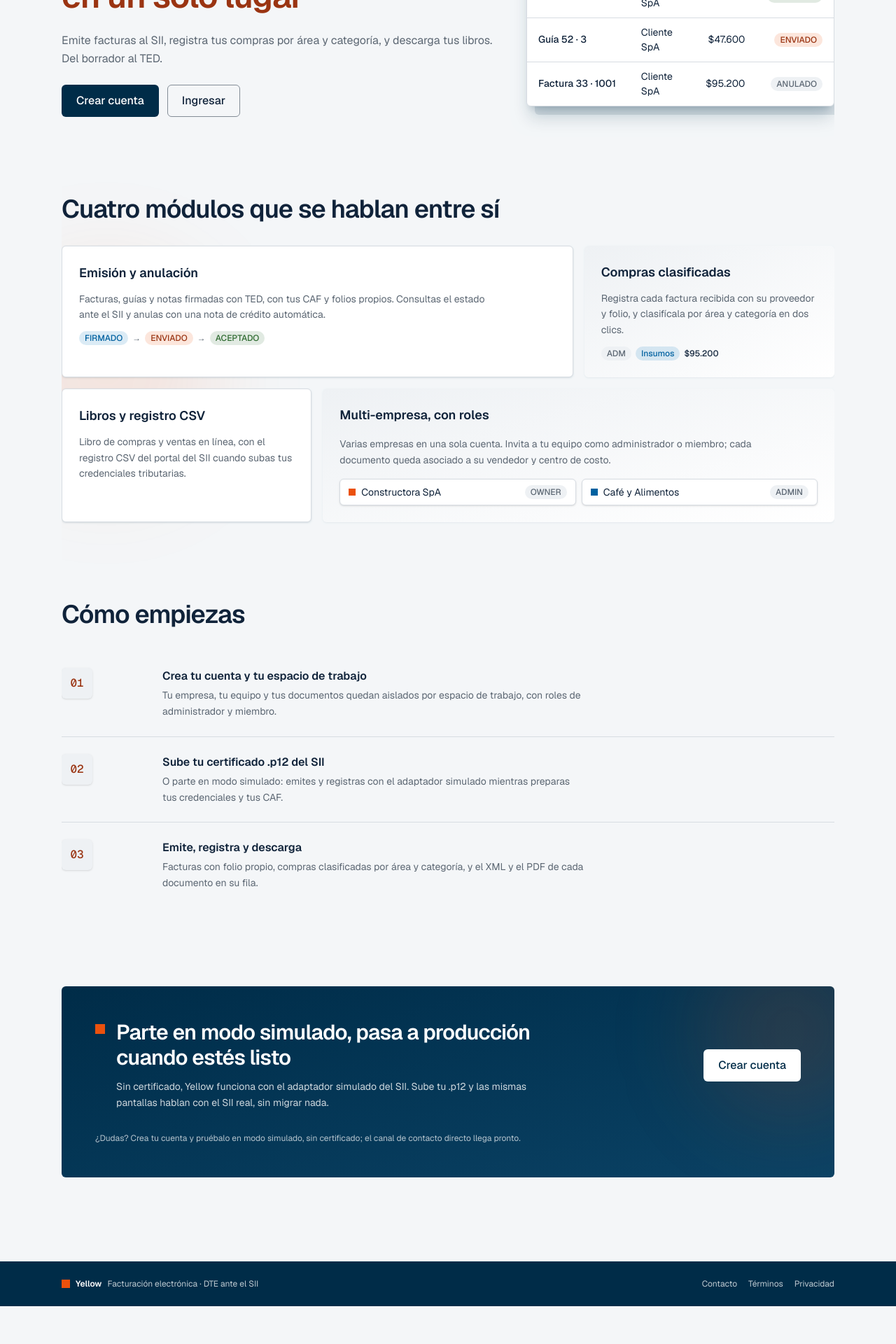
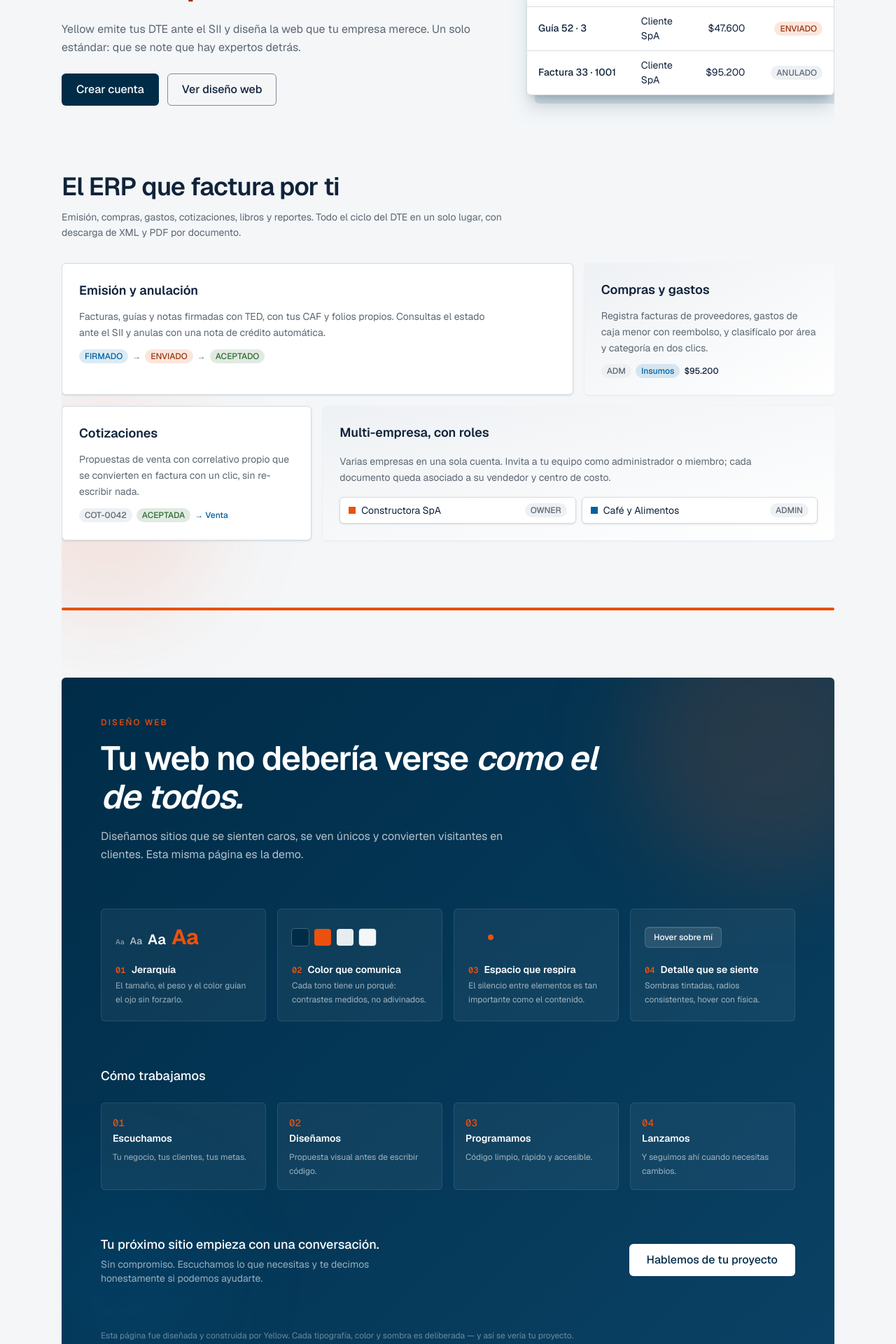
Before and after one commit to fvnks/yellow, a Next.js app: page / in a window 1280 px wide. Shown: the part 400-2320 px from the top of the page at 70% size. Before the commit the page ends 2266 px from the top, so only its background shows below. Built offline with nearby package versions, Linux system fonts and the light colour scheme; no server answers.

Commit message:
feat(landing): dual ERP y diseno web con demos vivos de principios

```diff
--- a/src/app/page.tsx
+++ b/src/app/page.tsx
@@ -5,9 +5,7 @@ import { SOPORTE_EMAIL } from "@/lib/contacto";
 export const dynamic = "force-dynamic";
 
 /**
- * Preview real del producto para el hero: mismas clases que la lista de
- * ventas (.panel/.tbl/.chip) con montos de ejemplo con IVA que cierra
- * exacto (100.000 + 19% = 119.000). No es un screenshot falso.
+ * Preview real del producto para el hero del ERP.
  */
 const FILAS_PREVIEW = [
   {
@@ -33,33 +31,68 @@ const FILAS_PREVIEW = [
   },
 ];
 
-const PASOS = [
+const PRINCIPIOS = [
   {
     n: "01",
-    titulo: "Crea tu cuenta y tu espacio de trabajo",
-    detalle:
-      "Tu empresa, tu equipo y tus documentos quedan aislados por espacio de trabajo, con roles de administrador y miembro.",
+    titulo: "Jerarquía",
+    desc: "El tamaño, el peso y el color guían el ojo sin forzarlo.",
+    demo: (
+      <span className="flex items-baseline gap-2">
+        <span className="text-[10px] font-medium text-white/50">Aa</span>
+        <span className="text-sm font-medium text-white/70">Aa</span>
+        <span className="text-xl font-semibold text-white">Aa</span>
+        <span className="text-3xl font-bold tracking-tight text-orange">Aa</span>
+      </span>
+    ),
   },
   {
     n: "02",
-    titulo: "Sube tu certificado .p12 del SII",
-    detalle:
-      "O parte en modo simulado: emites y registras con el adaptador simulado mientras preparas tus credenciales y tus CAF.",
+    titulo: "Color que comunica",
+    desc: "Cada tono tiene un porqué: contrastes medidos, no adivinados.",
+    demo: (
+      <span className="flex gap-2">
+        <span className="h-6 w-6 rounded-sm bg-navy ring-1 ring-white/20" />
+        <span className="h-6 w-6 rounded-sm bg-orange" />
+        <span className="h-6 w-6 rounded-sm bg-white/90" />
+        <span className="h-6 w-6 rounded-sm bg-[#f4f6f8] ring-1 ring-white/20" />
+      </span>
+    ),
   },
   {
     n: "03",
-    titulo: "Emite, registra y descarga",
-    detalle:
-      "Facturas con folio propio, compras clasificadas por área y categoría, y el XML y el PDF de cada documento en su fila.",
+    titulo: "Espacio que respira",
+    desc: "El silencio entre elementos es tan importante como el contenido.",
+    demo: (
+      <span className="flex h-10 w-16 items-center justify-center">
+        <span className="h-2 w-2 rounded-full bg-orange" />
+      </span>
+    ),
   },
+  {
+    n: "04",
+    titulo: "Detalle que se siente",
+    desc: "Sombras tintadas, radios consistentes, hover con física.",
+    demo: (
+      <span className="rounded-md border border-white/15 bg-white/10 px-3 py-1.5 text-xs font-medium text-white shadow-[inset_0_1px_0_rgba(255,255,255,0.1)] transition hover:bg-white/15">
+        Hover sobre mí
+      </span>
+    ),
+  },
+];
+
+const PROCESO = [
+  { n: "01", titulo: "Escuchamos", desc: "Tu negocio, tus clientes, tus metas." },
+  { n: "02", titulo: "Diseñamos", desc: "Propuesta visual antes de escribir código." },
+  { n: "03", titulo: "Programamos", desc: "Código limpio, rápido y accesible." },
+  { n: "04", titulo: "Lanzamos", desc: "Y seguimos ahí cuando necesitas cambios." },
 ];
 
 export default async function Home() {
   const ctx = await getAuthContext();
 
   return (
-    <div className="relative space-y-20 overflow-hidden pb-12 md:space-y-28">
-      {/* Lavado de fondo: dos manchas suaves de marca, sin ruido */}
+    <div className="relative space-y-24 overflow-hidden pb-16">
+      {/* Lavado de fondo */}
       <div
         aria-hidden
         className="pointer-events-none absolute -right-32 -top-32 h-96 w-96 rounded-full bg-blue-bright/10 blur-3xl"
@@ -69,35 +102,37 @@ export default async function Home() {
         className="pointer-events-none absolute -left-24 top-1/3 h-80 w-80 rounded-full bg-orange/10 blur-3xl"
       />
 
-      {/* Menú de secciones sobre el hero */}
+      {/* Menú de secciones */}
       <nav
         aria-label="Secciones de la página"
         className="hidden items-center gap-6 pt-2 text-sm md:flex"
       >
-        <a href="#funciones" className="text-blue hover:text-orange-ink">
-          Funciones
+        <a href="#erp" className="text-blue hover:text-orange-ink">
+          El ERP
         </a>
-        <a href="#como-empezas" className="text-blue hover:text-orange-ink">
-          Cómo funciona
+        <a href="#diseno" className="text-blue hover:text-orange-ink">
+          Diseño web
         </a>
         <a href="#contacto" className="text-blue hover:text-orange-ink">
           Contacto
         </a>
       </nav>
 
-      {/* ── Hero: propuesta a la izquierda, producto en capas a la derecha ── */}
-      <section className="relative grid items-center gap-10 pt-6 lg:grid-cols-[7fr_5fr] lg:gap-12 lg:pt-10">
+      {/* ══════════════════════════════════════════════ */}
+      {/* HERO: dos caminos, un estándar                    */}
+      {/* ══════════════════════════════════════════════ */}
+      <section className="grid items-center gap-10 pt-6 lg:grid-cols-[7fr_5fr] lg:gap-12 lg:pt-10">
         <div className="space-y-6">
           <p className="text-xs font-medium uppercase tracking-[0.18em] text-blue">
-            Facturación electrónica ante el SII
+            Facturación electrónica · Diseño web
           </p>
           <h1 className="max-w-xl text-4xl font-semibold leading-[1.1] tracking-tight text-ink md:text-5xl">
-            Todo el ciclo de tus DTE,{" "}
-            <span className="text-orange-ink">en un solo lugar</span>
+            Software que factura.{" "}
+            <span className="text-orange-ink">Diseño que convierte.</span>
           </h1>
           <p className="max-w-[65ch] text-base leading-relaxed text-ink-soft">
-            Emite facturas al SII, registra tus compras por área y categoría, y
-            descarga tus libros. Del borrador al TED.
+            Yellow emite tus DTE ante el SII y diseña la web que tu empresa
+            merece. Un solo estándar: que se note que hay expertos detrás.
           </p>
           <div className="flex flex-wrap gap-3">
             {ctx ? (
@@ -108,21 +143,19 @@ export default async function Home() {
                 Ir al panel
               </Link>
             ) : (
-              <>
               <Link
                 href="/register"
                 className="btn btn-primary px-5 py-2.5 text-base active:translate-y-px"
               >
                 Crear cuenta
               </Link>
-                <Link
-                  href="/login"
+            )}
+            <a
+              href="#diseno"
               className="btn btn-ghost px-5 py-2.5 text-base active:translate-y-px"
             >
-                  Ingresar
-                </Link>
-              </>
-            )}
+              Ver diseño web
+            </a>
           </div>
         </div>
 
@@ -166,11 +199,21 @@ export default async function Home() {
         </div>
       </section>
 
-      {/* ── Módulos: bento asimétrico, capas y sombras tintadas ── */}
-      <section id="funciones" className="relative space-y-8">
-        <h2 className="max-w-2xl text-3xl font-semibold tracking-tight text-ink md:text-4xl">
-          Cuatro módulos que se hablan entre sí
+      {/* ══════════════════════════════════════════════ */}
+      {/* SECCIÓN 1: EL ERP (clara, institucional)        */}
+      {/* ══════════════════════════════════════════════ */}
+      <section id="erp" className="relative space-y-8">
+        <div className="max-w-2xl">
+          <h2 className="text-3xl font-semibold tracking-tight text-ink md:text-4xl">
+            El ERP que factura por ti
           </h2>
+          <p className="mt-3 text-sm leading-relaxed text-ink-soft">
+            Emisión, compras, gastos, cotizaciones, libros y reportes. Todo el
+            ciclo del DTE en un solo lugar, con descarga de XML y PDF por
+            documento.
+          </p>
+        </div>
+
         <div className="grid gap-4 md:grid-cols-2 lg:grid-cols-3">
           <article className="panel space-y-3 p-6 shadow-sm shadow-navy/10 transition duration-200 hover:-translate-y-0.5 hover:shadow-md hover:shadow-navy/15 md:col-span-2">
             <h3 className="text-lg font-semibold text-ink">
@@ -190,11 +233,11 @@ export default async function Home() {
 
           <article className="space-y-3 rounded-md bg-gradient-to-br from-block to-panel p-6 shadow-sm shadow-navy/5 transition duration-200 hover:-translate-y-0.5 hover:shadow-md hover:shadow-navy/10">
             <h3 className="text-lg font-semibold text-ink">
-              Compras clasificadas
+              Compras y gastos
             </h3>
             <p className="text-sm leading-relaxed text-ink-soft">
-              Registra cada factura recibida con su proveedor y folio, y
-              clasifícala por área y categoría en dos clics.
+              Registra facturas de proveedores, gastos de caja menor con
+              reembolso, y clasifícalo por área y categoría en dos clics.
             </p>
             <p className="flex flex-wrap items-center gap-1.5 text-xs text-ink-soft">
               <span className="chip chip-muted">ADM</span>
@@ -205,11 +248,16 @@ export default async function Home() {
 
           <article className="panel space-y-3 p-6 shadow-sm shadow-navy/10 transition duration-200 hover:-translate-y-0.5 hover:shadow-md hover:shadow-navy/15">
             <h3 className="text-lg font-semibold text-ink">
-              Libros y registro CSV
+              Cotizaciones
             </h3>
             <p className="text-sm leading-relaxed text-ink-soft">
-              Libro de compras y ventas en línea, con el registro CSV del
-              portal del SII cuando subas tus credenciales tributarias.
+              Propuestas de venta con correlativo propio que se convierten en
+              factura con un clic, sin re-escribir nada.
+            </p>
+            <p className="flex items-center gap-1.5 text-xs text-ink-soft">
+              <span className="chip chip-muted">COT-0042</span>
+              <span className="chip chip-ok">ACEPTADA</span>
+              <span className="font-medium text-blue">→ Venta</span>
             </p>
           </article>
 
@@ -242,88 +290,170 @@ export default async function Home() {
         </div>
       </section>
 
-      {/* ── Cómo empiezas: lista numerada, sin tarjetas ── */}
-      <section id="como-empezas" className="relative space-y-8">
-        <h2 className="text-3xl font-semibold tracking-tight text-ink md:text-4xl">
-          Cómo empiezas
+      {/* Transición deliberada: la línea naranja */}
+      <div aria-hidden className="h-1 w-full rounded-full bg-orange" />
+
+      {/* ══════════════════════════════════════════════ */}
+      {/* SECCIÓN 2: DISEÑO WEB (oscura, demostrativa)   */}
+      {/* ══════════════════════════════════════════════ */}
+      <section
+        id="diseno"
+        className="relative overflow-hidden rounded-md bg-gradient-to-br from-navy to-navy-hover p-8 md:p-14"
+      >
+        <div
+          aria-hidden
+          className="pointer-events-none absolute -right-24 -top-24 h-96 w-96 rounded-full bg-orange/15 blur-3xl"
+        />
+        <div
+          aria-hidden
+          className="pointer-events-none absolute -left-16 bottom-0 h-72 w-72 rounded-full bg-blue-bright/10 blur-3xl"
+        />
+
+        <div className="relative space-y-16">
+          {/* Tipografía como protagonista */}
+          <div className="max-w-3xl space-y-4">
+            <p className="text-xs font-medium uppercase tracking-[0.18em] text-orange">
+              Diseño web
+            </p>
+            <h2 className="text-3xl font-semibold leading-[1.15] tracking-tight text-white md:text-5xl">
+              Tu web no debería verse{" "}
+              <span className="italic">como el de todos.</span>
             </h2>
-        <ol className="divide-y divide-line">
-          {PASOS.map((paso) => (
+            <p className="max-w-[55ch] text-base leading-relaxed text-white/70">
+              Diseñamos sitios que se sienten caros, se ven únicos y convierten
+              visitantes en clientes. Esta misma página es la demo.
+            </p>
+          </div>
+
+          {/* Principios con demos vivos */}
+          <div className="grid gap-4 sm:grid-cols-2 lg:grid-cols-4">
+            {PRINCIPIOS.map((p) => (
+              <article
+                key={p.n}
+                className="space-y-4 rounded-md border border-white/10 bg-white/5 p-5 transition duration-200 hover:border-white/20 hover:bg-white/10"
+              >
+                <div className="flex min-h-[40px] items-center">{p.demo}</div>
+                <div className="space-y-1">
+                  <h3 className="text-sm font-semibold text-white">
+                    <span className="mr-2 font-mono text-xs text-orange">
+                      {p.n}
+                    </span>
+                    {p.titulo}
+                  </h3>
+                  <p className="text-xs leading-relaxed text-white/60">
+                    {p.desc}
+                  </p>
+                </div>
+              </article>
+            ))}
+          </div>
+
+          {/* Proceso */}
+          <div className="space-y-6">
+            <h3 className="text-lg font-medium text-white">
+              Cómo trabajamos
+            </h3>
+            <ol className="grid gap-4 sm:grid-cols-2 lg:grid-cols-4">
+              {PROCESO.map((paso) => (
                 <li
                   key={paso.n}
-              className="grid items-start gap-3 py-6 md:grid-cols-[7rem_1fr] md:gap-8"
+                  className="space-y-2 rounded-md border border-white/10 bg-white/5 p-4"
                 >
-              <span className="inline-flex h-11 w-11 items-center justify-center rounded-md bg-block font-mono text-base font-medium text-orange-ink shadow-sm">
+                  <span className="font-mono text-sm font-medium text-orange">
                     {paso.n}
                   </span>
-              <div>
-                <h3 className="font-semibold text-ink">{paso.titulo}</h3>
-                <p className="mt-1 max-w-[65ch] text-sm leading-relaxed text-ink-soft">
-                  {paso.detalle}
+                  <h4 className="text-sm font-semibold text-white">
+                    {paso.titulo}
+                  </h4>
+                  <p className="text-xs leading-relaxed text-white/60">
+                    {paso.desc}
                   </p>
-              </div>
                 </li>
               ))}
             </ol>
+          </div>
+
+          {/* CTA de diseño */}
+          <div className="flex flex-wrap items-center justify-between gap-6">
+            <div className="max-w-md">
+              <p className="text-lg font-medium text-white">
+                Tu próximo sitio empieza con una conversación.
+              </p>
+              <p className="mt-1 text-sm text-white/60">
+                Sin compromiso. Escuchamos lo que necesitas y te decimos
+                honestamente si podemos ayudarte.
+              </p>
+            </div>
+            <a
+              href="#contacto"
+              className="btn bg-white px-6 py-2.5 text-base text-navy hover:bg-block active:translate-y-px"
+            >
+              Hablemos de tu proyecto
+            </a>
+          </div>
+
+          {/* Meta: la página ES la demo */}
+          <p className="text-xs text-white/40">
+            Esta página fue diseñada y construida por Yellow. Cada tipografía,
+            color y sombra es deliberada — y así se vería tu proyecto.
+          </p>
+        </div>
       </section>
 
-      {/* ── Banda navy: la promesa honesta, contacto y CTA ── */}
+      {/* ══════════════════════════════════════════════ */}
+      {/* SECCIÓN 3: CONTACTO                              */}
+      {/* ══════════════════════════════════════════════ */}
       <section
         id="contacto"
-        className="relative overflow-hidden rounded-md bg-gradient-to-br from-navy to-navy-hover p-8 md:p-12"
+        className="rounded-md border border-line bg-gradient-to-br from-block to-panel p-8 md:p-12"
       >
-        <div
-          aria-hidden
-          className="pointer-events-none absolute -right-16 -top-16 h-64 w-64 rounded-full bg-orange/15 blur-3xl"
-        />
-        <div className="relative flex flex-wrap items-center justify-between gap-8">
+        <div className="flex flex-wrap items-center justify-between gap-8">
           <div className="flex max-w-2xl items-start gap-4">
             <span aria-hidden className="mt-1.5 h-3.5 w-3.5 shrink-0 bg-orange" />
             <div>
-              <h2 className="text-2xl font-semibold tracking-tight text-white md:text-3xl">
-                Parte en modo simulado, pasa a producción cuando estés listo
+              <h2 className="text-2xl font-semibold tracking-tight text-ink">
+                Empieza hoy, sin certificado
               </h2>
-              <p className="mt-3 text-sm leading-relaxed text-white/80">
-                Sin certificado, Yellow funciona con el adaptador simulado del
-                SII. Sube tu .p12 y las mismas pantallas hablan con el SII
-                real, sin migrar nada.
+              <p className="mt-3 text-sm leading-relaxed text-ink-soft">
+                Yellow funciona en modo simulado desde el primer minuto. Sube
+                tu .p12 cuando estés listo y las mismas pantallas hablan con
+                el SII real, sin migrar nada.
               </p>
             </div>
           </div>
+          <div className="flex flex-col gap-3">
             {ctx ? (
               <Link
                 href="/dashboard"
-              className="btn bg-white px-5 py-2.5 text-base text-navy hover:bg-block active:translate-y-px"
+                className="btn btn-primary px-5 py-2.5 text-base active:translate-y-px"
               >
                 Ir al panel
               </Link>
             ) : (
               <Link
                 href="/register"
-              className="btn bg-white px-5 py-2.5 text-base text-navy hover:bg-block active:translate-y-px"
+                className="btn btn-primary px-5 py-2.5 text-base active:translate-y-px"
               >
                 Crear cuenta
               </Link>
             )}
-        </div>
-        <p className="relative mt-8 text-xs text-white/70">
+            <p className="text-center text-xs text-ink-soft">
               {SOPORTE_EMAIL ? (
                 <>
                   ¿Dudas?{" "}
                   <a
                     href={`mailto:${SOPORTE_EMAIL}`}
-                className="underline hover:text-white"
+                    className="underline hover:text-orange-ink"
                   >
                     Escríbenos a {SOPORTE_EMAIL}
                   </a>
                 </>
               ) : (
-            <>
-              ¿Dudas? Crea tu cuenta y pruébalo en modo simulado, sin
-              certificado; el canal de contacto directo llega pronto.
-            </>
+                "¿Dudas? Crea tu cuenta y pruébalo en modo simulado."
               )}
             </p>
+          </div>
+        </div>
       </section>
     </div>
   );
--- a/src/components/app-footer.tsx
+++ b/src/components/app-footer.tsx
@@ -1,7 +1,7 @@
 import Link from "next/link";
 import { SOPORTE_EMAIL } from "@/lib/contacto";
 
-/** Pie navy al estilo sii.cl: marca, alcance del producto y accesos legales. */
+/** Pie navy: marca con las dos líneas de negocio y accesos legales. */
 export function AppFooter() {
   return (
     <footer className="mt-10 bg-navy">
@@ -9,7 +9,7 @@ export function AppFooter() {
         <span className="flex items-center gap-2">
           <span aria-hidden className="h-3 w-3 bg-orange" />
           <span className="font-semibold text-white">Yellow</span>
-          <span>Facturación electrónica · DTE ante el SII</span>
+          <span>Facturación electrónica · Diseño web</span>
         </span>
         <span className="flex items-center gap-4">
           {SOPORTE_EMAIL ? (
```
Lines whose indentation alone changed are shown as unchanged.
